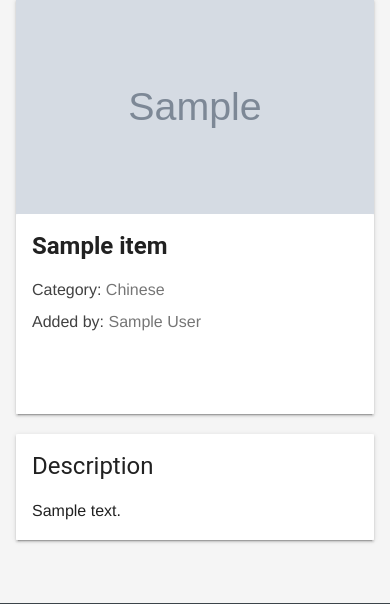
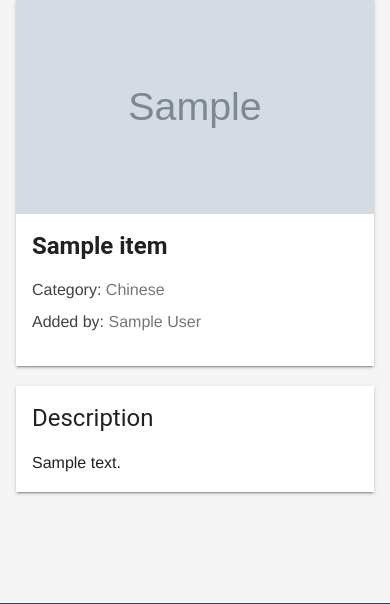
Before and after one commit to abequinonez/udacity-item-catalog, a Flask app: a page that uses templates/item.html in a window 390 px wide. Shown: the part 101-705 px from the top of the page. Run offline with Flask 2, Linux system fonts and the light colour scheme; data comes from the database, SQL or seed files in the repository; tables that the repository leaves empty hold one stand-in row (values such as "Sample post"); grey boxes marked "Sample" are stand-in pictures; some libraries are stand-ins or nearby versions.

Commit message:
Unset item info card min-height on small viewports

```diff
--- a/static/css/styles.css
+++ b/static/css/styles.css
@@ -439,6 +439,10 @@ https://blog.escapecreative.com/how-to-replace-text-with-css
 }
 
 @media screen and (max-width: 479px) {
+    .item-content-info-card {
+        min-height: unset;
+    }
+
     .item-content .mdl-card__supporting-text {
         padding: 16px;
     }
--- a/templates/item.html
+++ b/templates/item.html
@@ -5,7 +5,7 @@
             <div class="mdl-cell mdl-cell--4-col-desktop mdl-cell--3-col-tablet mdl-cell--4-col-phone item-content-image-container">
                 <img src="{{item.image_url}}" alt="Noodles image">
             </div>
-            <div class="mdl-card mdl-cell mdl-cell--8-col-desktop mdl-cell--5-col-tablet mdl-cell--4-col-phone">
+            <div class="mdl-card mdl-cell mdl-cell--8-col-desktop mdl-cell--5-col-tablet mdl-cell--4-col-phone item-content-info-card">
                 <div class="mdl-card__supporting-text">
                     <h4 class="item-content-name">{{item.name}}</h4>
                     <ul>
```
